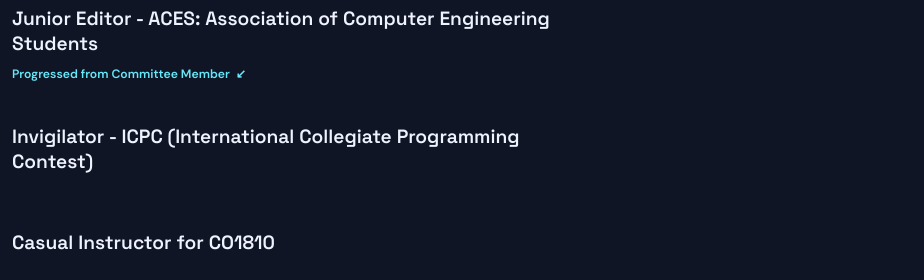
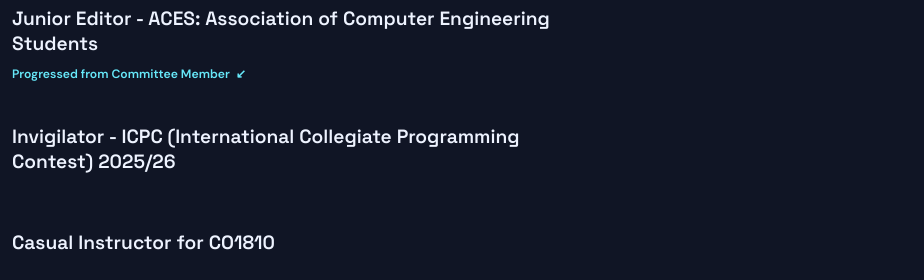
Before and after one commit to JASUthpala/JASUthpala.github.io, a plain HTML site: page index.html in a window 1280 px wide. Shown: the part 5240-5520 px from the top of the page, 356-1280 px from the left. Drawn offline with nearby package versions, Linux system fonts and the light colour scheme.

Commit message:
update index.html

```diff
--- a/index.html
+++ b/index.html
@@ -702,7 +702,7 @@
                 <div>
                   <h3>
                     Invigilator - ICPC (International Collegiate Programming
-                    Contest)
+                    Contest) 2025/26
                   </h3>
                 </div>
               </div>
```
